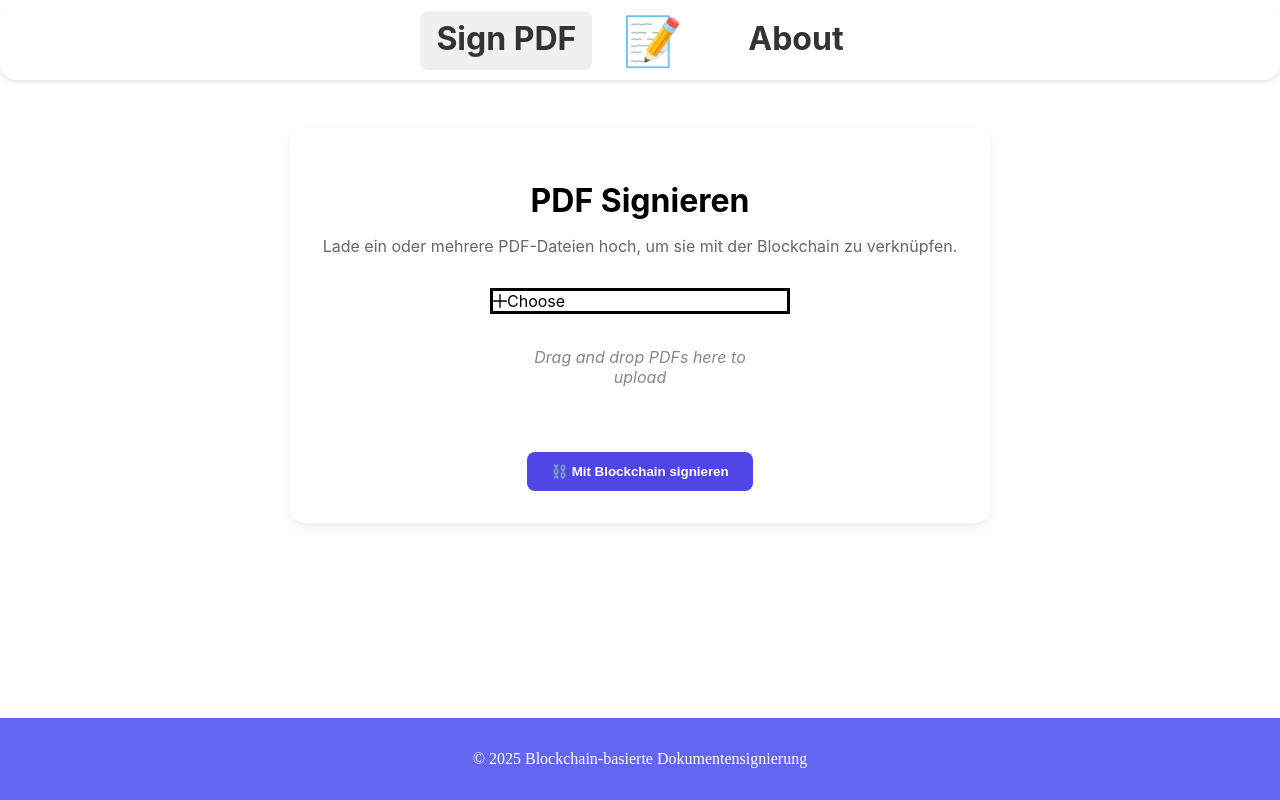
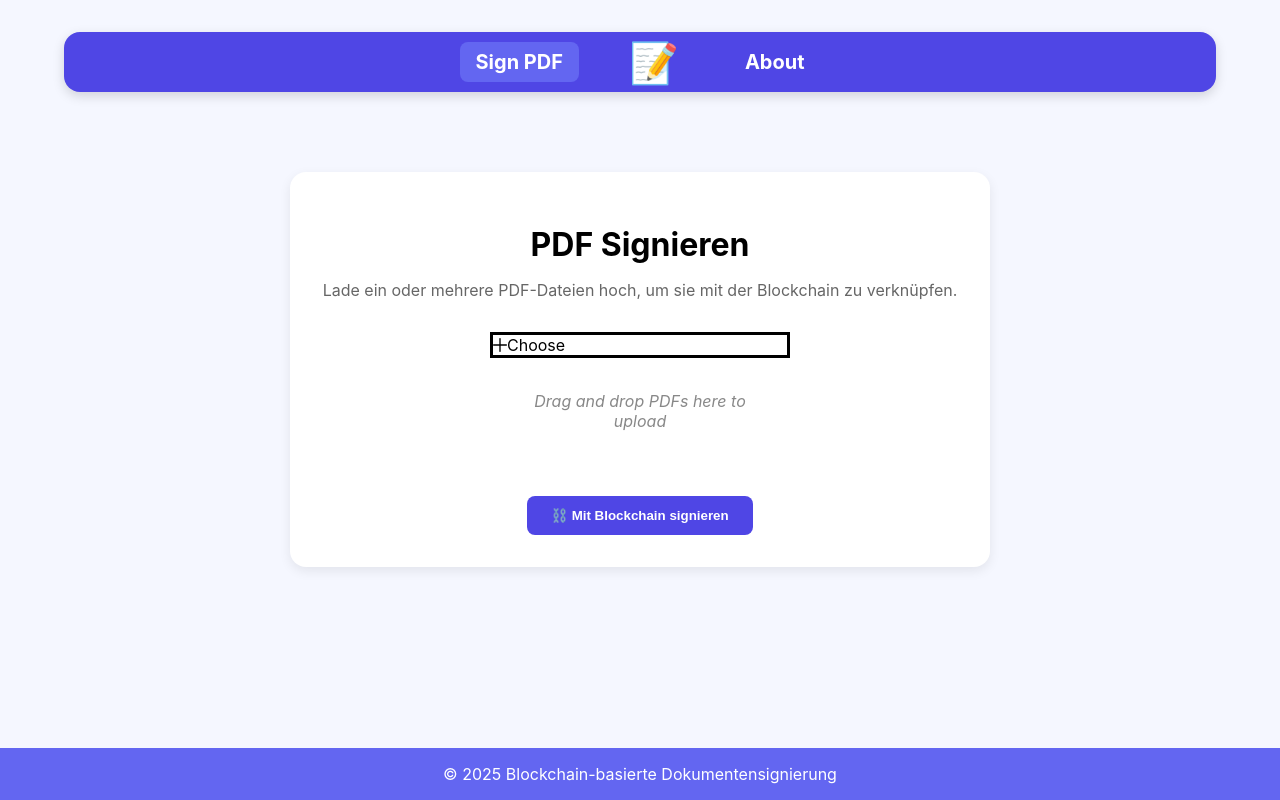
Before and after one commit to picooo0001/doc-verification-blockchain, a Vue app in the folder frontend/: page /sign-pdf in a window 1280 px wide. Built offline with nearby package versions, Linux system fonts and the light colour scheme.

Commit message:
changed colour style

```diff
--- a/frontend/src/components/Footer.vue
+++ b/frontend/src/components/Footer.vue
@@ -19,5 +19,9 @@
     position: relative; /* oder fixed, siehe unten */
     bottom: 0;
     width: 100%;
+    font-family: -apple-system, BlinkMacSystemFont, "San Francisco", "Helvetica Neue",
+    Helvetica, Arial, sans-serif;
+  margin: 0;
+  padding: 0;
   }
   </style>
--- a/frontend/src/components/Navbar.vue
+++ b/frontend/src/components/Navbar.vue
@@ -3,8 +3,8 @@
     <div class="nav-links">
       <RouterLink to="/sign-pdf" class="nav-link">Sign PDF</RouterLink>
       <div class="logo">
-      <span>📝</span>
-    </div>
+        <span>📝</span>
+      </div>
       <RouterLink to="/about" class="nav-link">About</RouterLink>
     </div>
   </div>
@@ -13,61 +13,60 @@
 <style scoped>
 .navbar {
   display: flex;
-  align-items: center; /* vertikal zentriert */
-  justify-content: center; /* horizontal zentriert */
-  padding: 1rem 2rem;
-  background-color: #ffffff;
-  box-shadow: 0 2px 4px rgba(0, 0, 0, 0.1);
-  height: 80px;
-  border-radius: 16px;
+  align-items: center;
+  justify-content: center;
+  height: 60px; /* Weniger hoch */
+  background-color: #4f46e5; /* Indigo-Blau */
   font-family: -apple-system, BlinkMacSystemFont, "San Francisco", "Helvetica Neue",
     Helvetica, Arial, sans-serif;
-  margin: 0;
-  padding: 0;
+  box-shadow: 0 4px 12px rgba(0, 0, 0, 0.15); /* Stärkerer, weicher Schatten */
+  border-radius: 16px; /* Sanfte Rundungen */
+  margin: 2rem auto; /* Abstand oben/unten, mittig */
+  padding: 0 2rem;
+  width: 90%; /* Nicht Full-Width */
+  max-width: 1200px; /* Maximal 1200px breit */
 }
 
 .logo {
   display: flex;
   align-items: center;
-  margin-right: 20px;
+  margin: 0 20px;
 }
 
 .logo span {
-  font-size: 3rem;
+  font-size: 2.5rem; /* Logo ein kleines bisschen kleiner */
+  color: white;
 }
 
 .nav-links {
   display: flex;
   gap: 30px;
+  align-items: center;
 }
 
 .nav-link {
-  font-size: 2rem; /* Alternativ: calc(100% - etwas) oder vh/vw nutzen */
+  font-size: 1.25rem; /* Kleiner, dafür edler */
   font-weight: bold;
   text-decoration: none;
-  color: #333;
+  color: white;
   padding: 0.5rem 1rem;
   border-radius: 8px;
-  transition: background-color 0.2s ease;
+  transition: background-color 0.3s ease;
 }
 
-/* Kein Lila + keine Unterstreichung bei visited */
+/* Kein Farbwechsel bei visited */
 .nav-link:visited {
-  color: #333;
-  text-decoration: none;
+  color: white;
 }
 
 /* Hover Effekt */
 .nav-link:hover {
-  background-color: #e0e0e0;
+  background-color: #6366f1;
 }
 
-/* Klick- bzw. active-Effekt */
-.nav-link:active {
-  background-color: #cfcfcf;
-}
+/* Aktive Seite */
 .router-link-exact-active {
-  background-color: #f0f0f0; /* Dauerhaft ausgegrauter Hintergrund */
+  background-color: #6366f1;
   border-radius: 8px;
 }
 </style>
--- a/frontend/src/views/SignPDF.vue
+++ b/frontend/src/views/SignPDF.vue
@@ -26,7 +26,6 @@
       <button @click="submitToBackend" class="backend-btn">⛓️ Mit Blockchain signieren</button>
     </div>
 
-    <!-- Optional: Liste der hochgeladenen Dateien anzeigen -->
     <div v-if="pdfFiles.length > 0" class="file-list">
       <h2>Hochgeladene Dateien:</h2>
       <ul>
@@ -43,7 +42,7 @@ const pdfFiles = ref([])
 
 function onAdvancedUpload(event) {
   console.log('Upload Event:', event)
-  pdfFiles.value = event.files // Speichert die hochgeladenen PDF-Dateien
+  pdfFiles.value = event.files
 }
 
 function signWithBlockchain() {
@@ -53,27 +52,23 @@ function signWithBlockchain() {
   }
 
   console.log('Signiere mit der Blockchain...', pdfFiles.value)
-  // Hier kommt die Logik für das Signieren mit der Blockchain
-  // Zum Beispiel einen Hash der Datei berechnen und an einen Smart Contract senden
   alert('Das Dokument wurde erfolgreich mit der Blockchain verknüpft!')
 }
 
 function submitToBackend() {
   console.log('Sende Daten ans Backend...');
-  // Hier später API-Call einbauen, z.B. via fetch oder axios
 }
 </script>
 
 <style scoped>
-
-.file-upload-wrapper {
-  max-width: 300px; /* oder 250px je nach Look */
-  margin: 0 auto; /* zentriert */
+/* Neuer Hintergrund für die gesamte Seite */
+:global(body) {
+  background-color: #f5f7ff;
+  margin: 0;
+  font-family: -apple-system, BlinkMacSystemFont, 'San Francisco', 'Segoe UI', Roboto, Helvetica, Arial, sans-serif;
 }
 
-.p-fileupload {
-  width: 100%;
-}
+/* Container */
 .sign-container {
   max-width: 700px;
   margin: 3rem auto;
@@ -81,19 +76,30 @@ function submitToBackend() {
   background-color: #fff;
   border-radius: 16px;
   box-shadow: 0 4px 12px rgba(0, 0, 0, 0.08);
-  font-family: -apple-system, BlinkMacSystemFont, 'San Francisco', 'Segoe UI', Roboto, Helvetica, Arial, sans-serif;
 }
 
+/* Überschrift */
 h1 {
   font-size: 2rem;
   margin-bottom: 0.5rem;
   text-align: center;
 }
 
+/* Untertitel */
 .subtitle {
   text-align: center;
   margin-bottom: 2rem;
   color: #666;
+}
+
+/* File Upload Bereich */
+.file-upload-wrapper {
+  max-width: 300px;
+  margin: 0 auto;
+}
+
+.p-fileupload {
+  width: 100%;
 }
 
 .upload-placeholder {
@@ -103,26 +109,32 @@ h1 {
   font-style: italic;
 }
 
+/* Button Container */
 .action-container {
   margin-top: 2rem;
   text-align: center;
 }
 
-.sign-button {
-  background-color: #007bff;
+/* Button Style */
+.backend-btn {
+  flex: 1 1 auto;
+  padding: 0.75rem 1.5rem;
+  background-color: #4f46e5; /* Indigo */
   color: white;
-  padding: 1rem 2rem;
-  font-size: 1rem;
+  font-weight: bold;
+  border-radius: 8px;
+  text-align: center;
+  transition: background-color 0.3s ease;
+  min-width: 200px;
   border: none;
-  border-radius: 8px;
   cursor: pointer;
-  transition: background-color 0.3s ease;
 }
 
-.sign-button:hover {
-  background-color: #0056b3;
+.backend-btn:hover {
+  background-color: #6366f1;
 }
 
+/* Liste hochgeladener Dateien */
 .file-list {
   margin-top: 1rem;
   padding: 1rem;
@@ -146,22 +158,4 @@ h1 {
   margin-bottom: 0.5rem;
   border-radius: 4px;
 }
-
-.backend-btn {
-  flex: 1 1 auto;
-  padding: 0.75rem 1.5rem;
-  background-color: #4f46e5; /* Indigo */
-  color: white;
-  font-weight: bold;
-  border-radius: 8px;
-  text-align: center;
-  transition: background-color 0.3s ease;
-  min-width: 200px;
-  border: none;
-  cursor: pointer;
-}
-
-.backend-btn:hover {
-  background-color: #6366f1;
-}
 </style>
```
Lines whose indentation alone changed are shown as unchanged.
